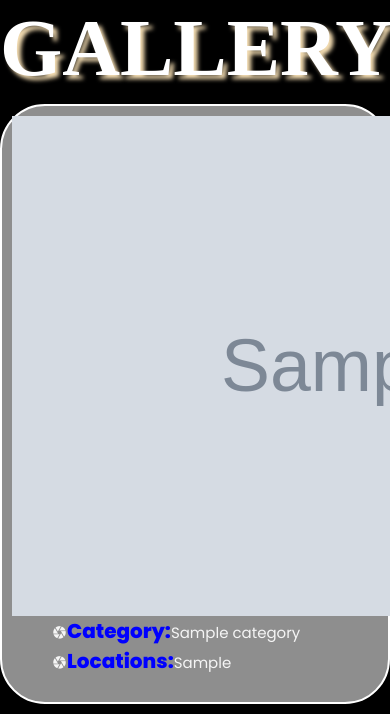
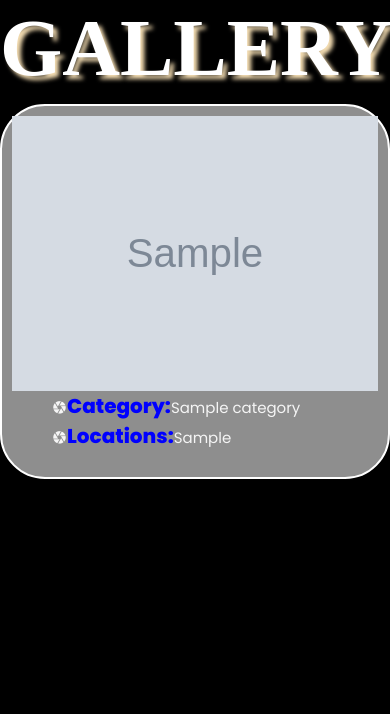
Before and after one commit to Joseph-oderoh/JK_viewz, a Django app: page /gallery/ in a window 390 px wide; the page is wider, and only the part inside the window is pictured. Shown: the part 228-942 px from the top of that part. After the commit the page ends 707 px from the top of that part, so only its background shows below. Run offline with Django 4.2, Linux system fonts and the light colour scheme; tables that the repository leaves empty hold one stand-in row (values such as "Sample post"); grey boxes marked "Sample" are stand-in pictures; some libraries are stand-ins or nearby versions; some web fonts are replaced.

Commit message:
add page responsiveness

```diff
--- a/picz/templates/gallery.html
+++ b/picz/templates/gallery.html
@@ -25,7 +25,7 @@
     <div class="row rowz ">
             {% for item in pictures %}
             <div class="gallery-item" data-toggle="modal" data-target="#{{item.id}}">
-                <img src="{{item.image_link.url}}" alt="" class="gallery-image picha"  height="500">
+                <img src="{{item.image_link.url}}" alt="" class="img-fluid"  height="500" width="500" />
                 <div class="gallery-item-info ">
                     <ul class="infoz">
                         <li class=""><span class="mdi mdi-camera-iris md-36"></span><strong>Category:</strong>{{item.category}} </li>
```
Also changed, not shown: static/css/basepicz.css (line endings or trailing spaces).
